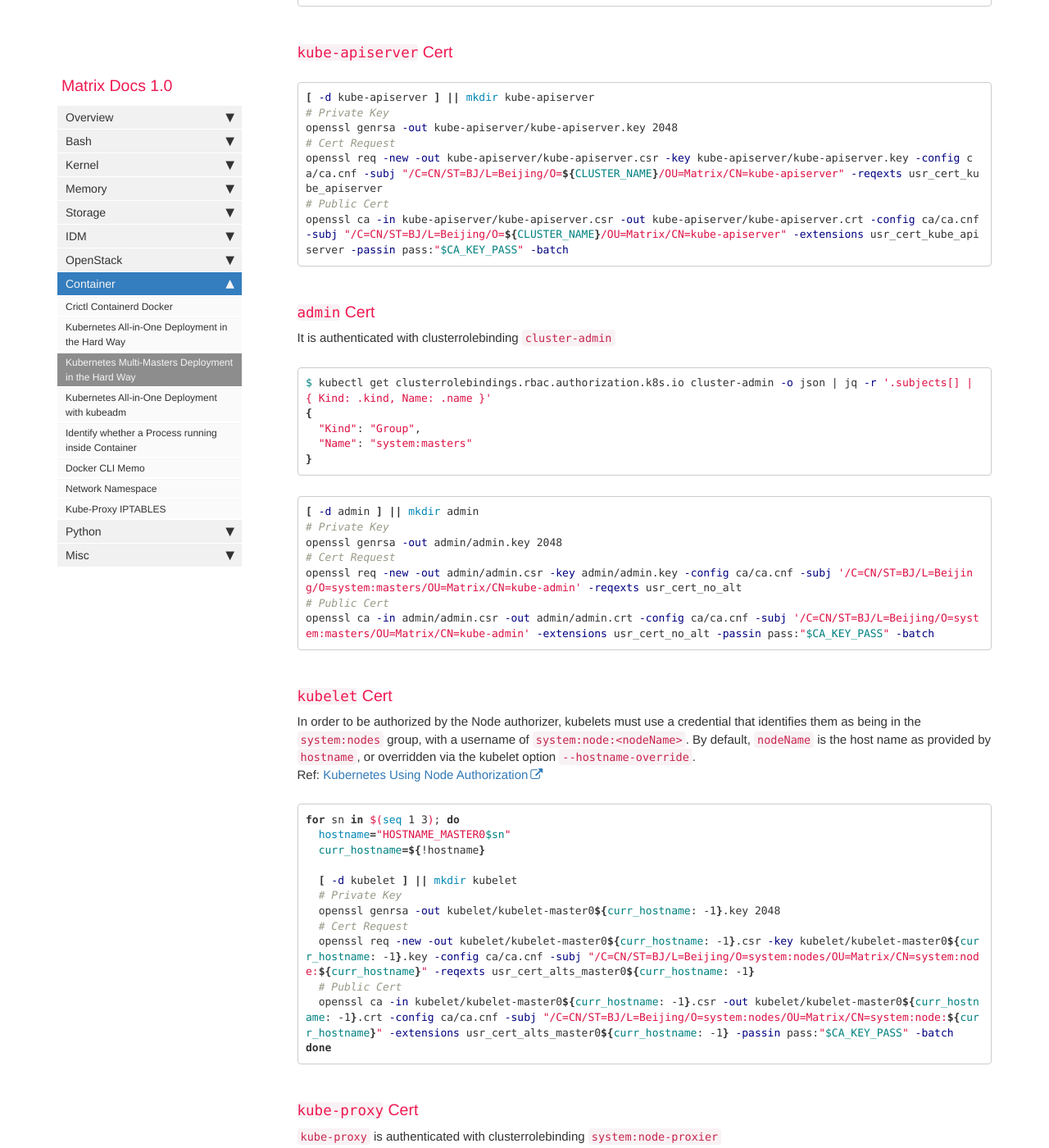
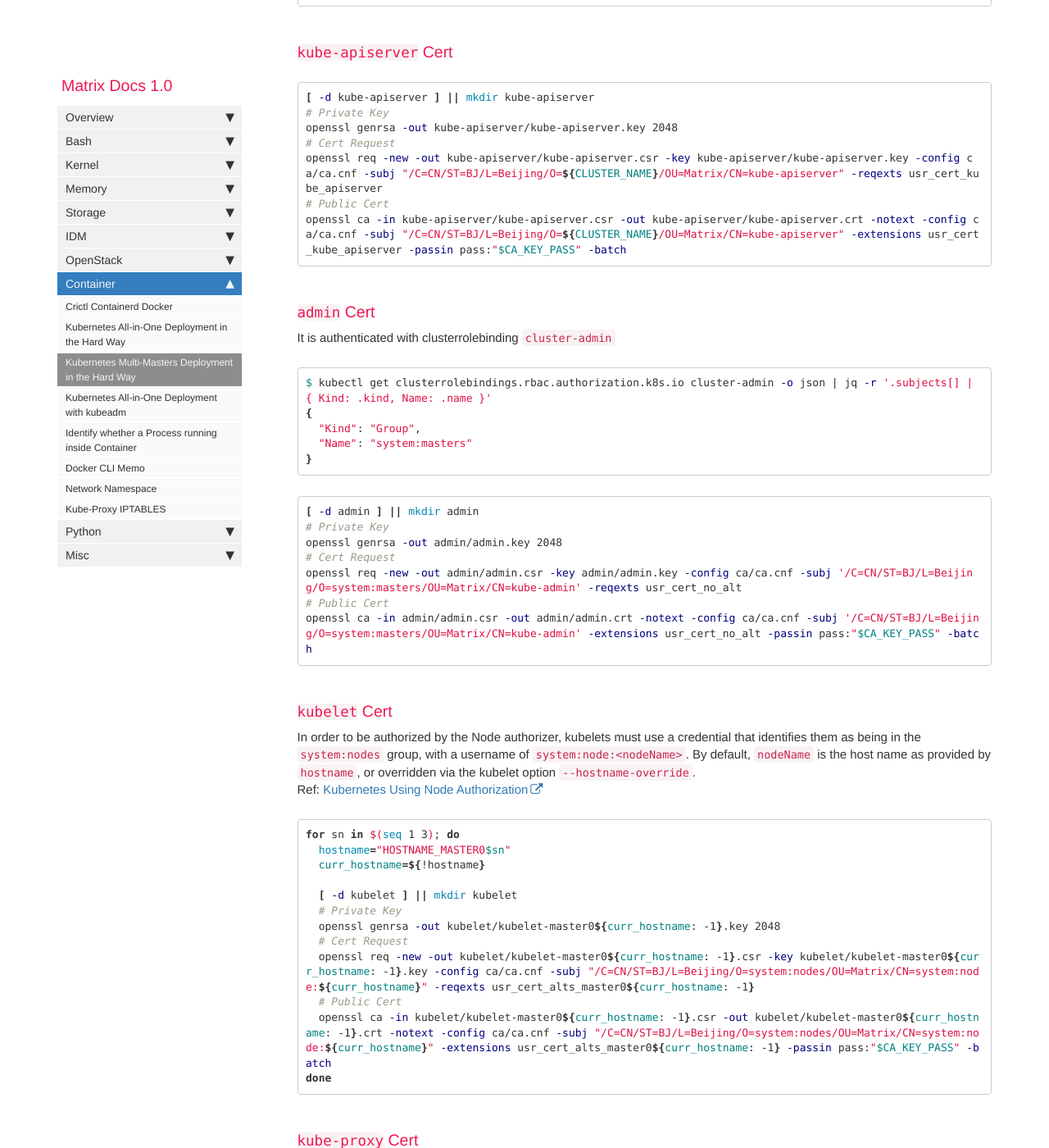
Before and after one commit to matrixzj/documentations, a Jekyll site: the page built from pages/container/k8s_the_hardway_multi_masters.md, in a window 1280 px wide and 1400 px high, scrolled down 6070 px. Shown: the whole window at 82% size. Built offline with Jekyll 4.4.1, drawn with Linux system fonts in a browser that asks for light colours; comment, search, counter and statistics services are not loaded; some of the changed text lies outside the part shown.

Commit message:
There are 2 files have been modified at 2024-07-04 12:27:58 . 	-rw-r--r-- 1 jun.zou staff 57570 Jul  4 12:26 pages/container/k8s_the_hardway_all_in_one.md 	-rw-r--r-- 1 jun.zou staff 52211 Jul  4 12:27 pages/container/k8s_the_hardway_multi_masters.md No files have been added. No files have been deleted. No file type has been changed.

````diff
--- a/pages/container/k8s_the_hardway_multi_masters.md
+++ b/pages/container/k8s_the_hardway_multi_masters.md
@@ -217,7 +217,7 @@ openssl genrsa -out kube-apiserver/kube-apiserver.key 2048
 # Cert Request
 openssl req -new -out kube-apiserver/kube-apiserver.csr -key kube-apiserver/kube-apiserver.key -config ca/ca.cnf -subj "/C=CN/ST=BJ/L=Beijing/O=${CLUSTER_NAME}/OU=Matrix/CN=kube-apiserver" -reqexts usr_cert_kube_apiserver
 # Public Cert
-openssl ca -in kube-apiserver/kube-apiserver.csr -out kube-apiserver/kube-apiserver.crt -config ca/ca.cnf -subj "/C=CN/ST=BJ/L=Beijing/O=${CLUSTER_NAME}/OU=Matrix/CN=kube-apiserver" -extensions usr_cert_kube_apiserver -passin pass:"$CA_KEY_PASS" -batch
+openssl ca -in kube-apiserver/kube-apiserver.csr -out kube-apiserver/kube-apiserver.crt -notext -config ca/ca.cnf -subj "/C=CN/ST=BJ/L=Beijing/O=${CLUSTER_NAME}/OU=Matrix/CN=kube-apiserver" -extensions usr_cert_kube_apiserver -passin pass:"$CA_KEY_PASS" -batch
 ```
 
 ### `admin` Cert
@@ -236,7 +236,7 @@ openssl genrsa -out admin/admin.key 2048
 # Cert Request
 openssl req -new -out admin/admin.csr -key admin/admin.key -config ca/ca.cnf -subj '/C=CN/ST=BJ/L=Beijing/O=system:masters/OU=Matrix/CN=kube-admin' -reqexts usr_cert_no_alt
 # Public Cert
-openssl ca -in admin/admin.csr -out admin/admin.crt -config ca/ca.cnf -subj '/C=CN/ST=BJ/L=Beijing/O=system:masters/OU=Matrix/CN=kube-admin' -extensions usr_cert_no_alt -passin pass:"$CA_KEY_PASS" -batch
+openssl ca -in admin/admin.csr -out admin/admin.crt -notext -config ca/ca.cnf -subj '/C=CN/ST=BJ/L=Beijing/O=system:masters/OU=Matrix/CN=kube-admin' -extensions usr_cert_no_alt -passin pass:"$CA_KEY_PASS" -batch
 ```
 
 ### `kubelet` Cert
@@ -253,7 +253,7 @@ for sn in $(seq 1 3); do
   # Cert Request
   openssl req -new -out kubelet/kubelet-master0${curr_hostname: -1}.csr -key kubelet/kubelet-master0${curr_hostname: -1}.key -config ca/ca.cnf -subj "/C=CN/ST=BJ/L=Beijing/O=system:nodes/OU=Matrix/CN=system:node:${curr_hostname}" -reqexts usr_cert_alts_master0${curr_hostname: -1}
   # Public Cert
-  openssl ca -in kubelet/kubelet-master0${curr_hostname: -1}.csr -out kubelet/kubelet-master0${curr_hostname: -1}.crt -config ca/ca.cnf -subj "/C=CN/ST=BJ/L=Beijing/O=system:nodes/OU=Matrix/CN=system:node:${curr_hostname}" -extensions usr_cert_alts_master0${curr_hostname: -1} -passin pass:"$CA_KEY_PASS" -batch
+  openssl ca -in kubelet/kubelet-master0${curr_hostname: -1}.csr -out kubelet/kubelet-master0${curr_hostname: -1}.crt -notext -config ca/ca.cnf -subj "/C=CN/ST=BJ/L=Beijing/O=system:nodes/OU=Matrix/CN=system:node:${curr_hostname}" -extensions usr_cert_alts_master0${curr_hostname: -1} -passin pass:"$CA_KEY_PASS" -batch
 done
 ```
 
@@ -273,7 +273,7 @@ openssl genrsa -out kube-proxy/kube-proxy.key 2048
 # Cert Request
 openssl req -new -out kube-proxy/kube-proxy.csr -key kube-proxy/kube-proxy.key -config ca/ca.cnf -subj "/C=CN/ST=BJ/L=Beijing/O=${CLUSTER_NAME}/OU=Matrix/CN=system:kube-proxy" -reqexts usr_cert_no_alt
 # Public Cert
-openssl ca -in kube-proxy/kube-proxy.csr -out kube-proxy/kube-proxy.crt -config ca/ca.cnf -subj "/C=CN/ST=BJ/L=Beijing/O=${CLUSTER_NAME}/OU=Matrix/CN=system:kube-proxy" -extensions usr_cert_no_alt -passin pass:"$CA_KEY_PASS" -batch
+openssl ca -in kube-proxy/kube-proxy.csr -out kube-proxy/kube-proxy.crt -notext -config ca/ca.cnf -subj "/C=CN/ST=BJ/L=Beijing/O=${CLUSTER_NAME}/OU=Matrix/CN=system:kube-proxy" -extensions usr_cert_no_alt -passin pass:"$CA_KEY_PASS" -batch
 ```
 
 ### `kube-scheduler` Cert
@@ -296,7 +296,7 @@ for sn in $(seq 1 3); do
   # Cert Request
   openssl req -new -out kube-scheduler/kube-scheduler-master0${curr_hostname: -1}.csr -key kube-scheduler/kube-scheduler-master0${curr_hostname: -1}.key -config ca/ca.cnf -subj "/C=CN/ST=BJ/L=Beijing/O=${curr_hostname}/OU=Matrix/CN=kube-scheduler" -reqexts usr_cert_alts_master0${curr_hostname: -1}
   # Public Cert
-  openssl ca -in kube-scheduler/kube-scheduler-master0${curr_hostname: -1}.csr -out kube-scheduler/kube-scheduler-master0${curr_hostname: -1}.crt -config ca/ca.cnf -subj "/C=CN/ST=BJ/L=Beijing/O=${curr_hostname}/OU=Matrix/CN=system:kube-scheduler" -extensions usr_cert_alts_master0${curr_hostname: -1} -passin pass:"$CA_KEY_PASS" -batch
+  openssl ca -in kube-scheduler/kube-scheduler-master0${curr_hostname: -1}.csr -out kube-scheduler/kube-scheduler-master0${curr_hostname: -1}.crt -notext -config ca/ca.cnf -subj "/C=CN/ST=BJ/L=Beijing/O=${curr_hostname}/OU=Matrix/CN=system:kube-scheduler" -extensions usr_cert_alts_master0${curr_hostname: -1} -passin pass:"$CA_KEY_PASS" -batch
 done
 ```
 
@@ -320,7 +320,7 @@ for sn in $(seq 1 3); do
   # Cert Request
   openssl req -new -out kube-controller-manager/kube-controller-manager-master0${curr_hostname: -1}.csr -key kube-controller-manager/kube-controller-manager-master0${curr_hostname: -1}.key -config ca/ca.cnf -subj "/C=CN/ST=BJ/L=Beijing/O=${curr_hostname}/OU=Matrix/CN=system:kube-controller-manager" -reqexts usr_cert_alts_master0${curr_hostname: -1}
   # Public Cert
-  openssl ca -in kube-controller-manager/kube-controller-manager-master0${curr_hostname: -1}.csr -out kube-controller-manager/kube-controller-manager-master0${curr_hostname: -1}.crt -config ca/ca.cnf -subj "/C=CN/ST=BJ/L=Beijing/O=${curr_hostname}/OU=Matrix/CN=system:kube-controller-manager" -extensions usr_cert_alts_master0${curr_hostname: -1} -passin pass:"$CA_KEY_PASS" -batch
+  openssl ca -in kube-controller-manager/kube-controller-manager-master0${curr_hostname: -1}.csr -out kube-controller-manager/kube-controller-manager-master0${curr_hostname: -1}.crt -notext -config ca/ca.cnf -subj "/C=CN/ST=BJ/L=Beijing/O=${curr_hostname}/OU=Matrix/CN=system:kube-controller-manager" -extensions usr_cert_alts_master0${curr_hostname: -1} -passin pass:"$CA_KEY_PASS" -batch
 done
 ```
 
````
Also changed, not shown: pages/container/k8s_the_hardway_all_in_one.md (+1 -1 lines).
